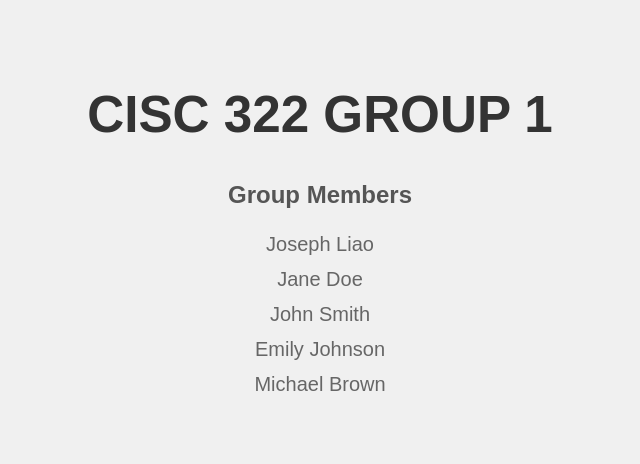
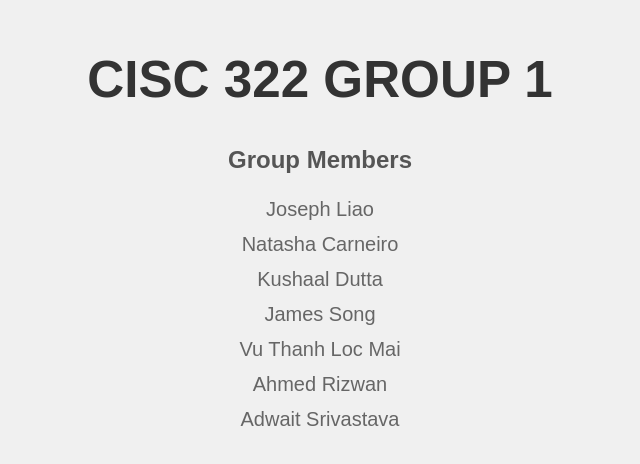
Before and after one commit to JosephLiao542211/CISC322, a React (Vite) app: page / in a window 1280 px wide. Shown: the part 164-628 px from the top of the page, without its empty margins (320-960 px from the left). Built offline with nearby package versions, Linux system fonts and the light colour scheme.

Commit message:
Update App.tsx

```diff
--- a/src/App.tsx
+++ b/src/App.tsx
@@ -13,10 +13,12 @@ function App() {
         <h2>Group Members</h2>
         <ul>
           <li>Joseph Liao</li>
-          <li>Jane Doe</li>
-          <li>John Smith</li>
-          <li>Emily Johnson</li>
-          <li>Michael Brown</li>
+          <li>Natasha Carneiro</li>
+          <li>Kushaal Dutta</li>
+          <li>James Song</li>
+          <li>Vu Thanh Loc Mai</li>
+          <li>Ahmed Rizwan</li>
+          <li>Adwait Srivastava</li>
         </ul>
       </div>
 
```
